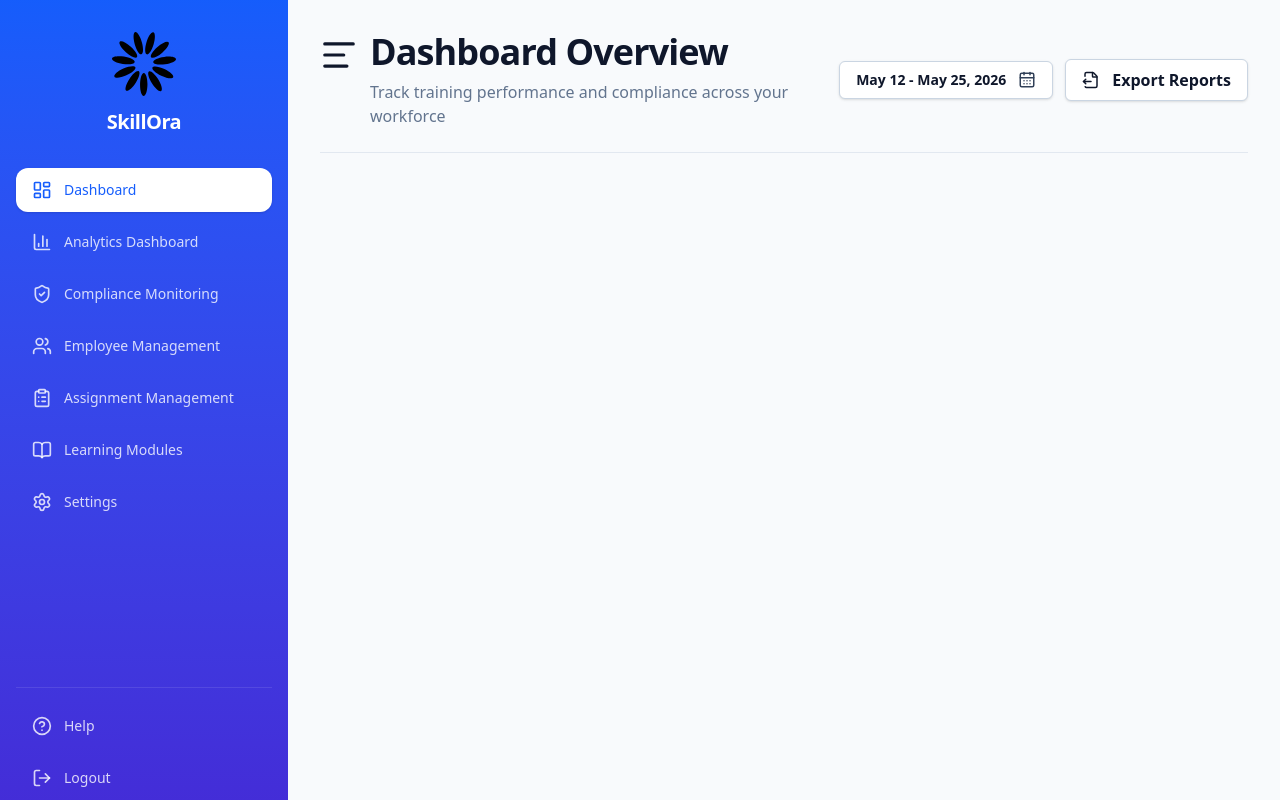
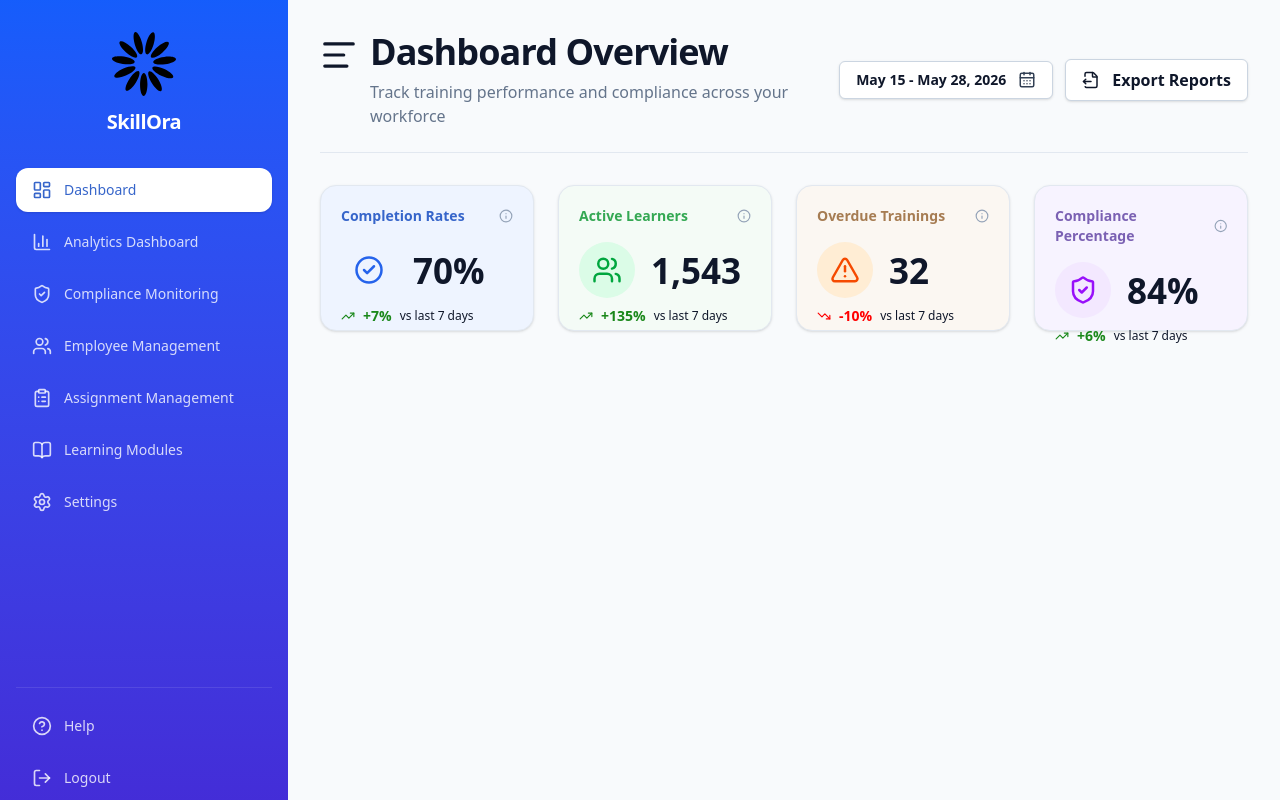
Before and after one commit to iibrahimx/skillora-frontend, a Next.js app: page /dashboard in a window 1280 px wide. Built offline with nearby package versions, Linux system fonts and the light colour scheme.

Commit message:
feat: implement responsive KPI cards and header

```diff
--- a/src/app/(dash)/dashboard/page.tsx
+++ b/src/app/(dash)/dashboard/page.tsx
@@ -2,7 +2,7 @@
 
 export default function Dashboard() {
   return (
-    <div className="p-8">
+    <div className="w-full flex-1 p-8">
       <DashboardScreen />
     </div>
   );
--- a/src/components/common/ComingSoon.tsx
+++ b/src/components/common/ComingSoon.tsx
@@ -11,21 +11,21 @@
   const router = useRouter();
 
   return (
-    <div className="flex min-h-screen flex-col items-center justify-center bg-slate-50 px-6 text-center">
-      <Construction size={80} className="mb-6 text-slate-900" />
+    <div className="flex min-h-screen flex-col items-center justify-center bg-[#f8fafc] px-6 text-center">
+      <Construction size={80} className="mb-6 text-[#0f172a]" />
 
-      <h1 className="mb-3 text-3xl font-bold text-blue-600">{title}</h1>
+      <h1 className="mb-3 text-3xl font-bold text-[#3665CA]">{title}</h1>
 
-      <h2 className="mb-2 text-xl font-semibold text-slate-700">Coming Soon</h2>
+      <h2 className="mb-2 text-xl font-semibold text-[#334155]">Coming Soon</h2>
 
-      <p className="mb-8 max-w-md text-slate-500">
+      <p className="mb-8 max-w-md text-#64748b">
         This feature is currently under development and will be available in a
         future update.
       </p>
 
       <button
         onClick={() => router.back()}
-        className="flex items-center gap-2 rounded-lg bg-blue-600 px-5 py-3 text-white transition hover:bg-blue-700 cursor-pointer"
+        className="flex items-center gap-2 rounded-lg bg-[#3665CA] px-5 py-3 text-white transition hover:bg-[#2b6cb0] cursor-pointer"
       >
         <ArrowLeft size={18} />
         Go Back
--- /dev/null
+++ b/src/components/common/DateRangePicker.tsx
@@ -0,0 +1,38 @@
+"use client";
+
+import { CalendarDays } from "lucide-react";
+
+export default function DateRangePicker() {
+  const endDate = new Date();
+
+  const startDate = new Date();
+  startDate.setDate(endDate.getDate() - 13);
+
+  const formatMonthDay = (date: Date) =>
+    date.toLocaleDateString("en-US", {
+      month: "short",
+      day: "numeric",
+    });
+
+  const year = endDate.getFullYear();
+
+  return (
+    <button
+      className="
+        flex items-center gap-3
+        rounded-md border border-[#cbd5e1]
+        bg-white px-4 py-2
+        shadow-sm
+        transition-all duration-300
+        hover:-translate-y-0.5
+        hover:shadow-md
+      "
+    >
+      <span className="whitespace-nowrap text-sm font-semibold text-[#0f172a]">
+        {formatMonthDay(startDate)} - {formatMonthDay(endDate)}, {year}
+      </span>
+
+      <CalendarDays size={18} className="shrink-0 text-[#334155]" />
+    </button>
+  );
+}
--- a/src/components/common/PageHeader.tsx
+++ b/src/components/common/PageHeader.tsx
@@ -1,4 +1,5 @@
-import { AlignLeft, CalendarDays, FileOutput } from "lucide-react";
+import { AlignLeft, FileOutput } from "lucide-react";
+import DateRangePicker from "./DateRangePicker";
 
 interface PageHeaderProps {
   title: string;
@@ -7,35 +8,27 @@
 
 export default function PageHeader({ title, subtitle }: PageHeaderProps) {
   return (
-    <header className="border-b border-slate-200 pb-6">
+    <header className="border-b border-[#e2e8f0] pb-6">
       {/* Main container */}
-      <div className="flex flex-col gap-4 sm:flex-row sm:items-center sm:justify-between">
+      <div className="flex flex-col gap-4 xl:flex-row xl:items-center xl:justify-between">
         {/* Left Side */}
         <div className="flex items-start gap-3 min-w-0 flex-1">
-          <AlignLeft size={38} className="mt-1 text-slate-900 shrink-0" />
+          <AlignLeft size={38} className="mt-1 text-[#0f172a] shrink-0" />
           <div className="min-w-0 flex-1">
-            <h1 className="text-3xl font-bold tracking-tight text-slate-900 lg:text-4xl">
+            <h1 className="text-3xl font-bold tracking-tight text-[#0f172a] xl:text-4xl">
               {title}
             </h1>
-            <p className="mt-2 text-base text-slate-500">{subtitle}</p>
+            <p className="mt-2 text-base text-[#64748b]">{subtitle}</p>
           </div>
         </div>
 
         {/* Right Side */}
         <div className="flex flex-wrap items-center gap-3 shrink-0">
-          <div
-            className="flex items-center gap-3 rounded-md border border-slate-300 bg-white px-4 py-2
-                shadow-sm transition-all duration-300 hover:-translate-y-0.5 hover:shadow-md"
-          >
-            <span className="text-sm font-semibold text-slate-900 whitespace-nowrap">
-              May 12 - May 25, 2026
-            </span>
-            <CalendarDays size={18} className="text-slate-700 shrink-0" />
-          </div>
+          <DateRangePicker />
 
           <button
-            className="flex items-center gap-3 rounded-md border border-slate-300 bg-white cursor-pointer
-                    px-4 py-2 font-semibold text-slate-900 shadow-sm transition-all duration-300
+            className="flex items-center gap-3 rounded-md border border-[#cbd5e1] bg-white cursor-pointer
+                    px-4 py-2 font-semibold text-[#0f172a] shadow-sm transition-all duration-300
                     hover:-translate-y-0.5 hover:shadow-md whitespace-nowrap"
           >
             <FileOutput size={18} className="shrink-0" />
--- /dev/null
+++ b/src/components/dashboard/CompletionRateCard.tsx
@@ -0,0 +1,34 @@
+import { Info, TrendingUp, CheckCircle2 } from "lucide-react";
+
+export default function CompletionRateCard() {
+  return (
+    <div className="flex h-[146px] flex-col rounded-2xl border border-[#e2e8f0] bg-[#EEF4FF] p-5 shadow-sm">
+      {/* Header */}
+      <div className="flex items-center justify-between">
+        <p className="text-sm font-semibold text-[#2563EB]">Completion Rates</p>
+
+        <Info size={14} className="text-[#94a3b8]" />
+      </div>
+
+      {/* Main Content */}
+      <div className="mt-4 flex items-center gap-4">
+        <div className="flex h-14 w-14 items-center justify-center rounded-full bg-[#DBEAFE]">
+          <CheckCircle2 size={30} className="text-[#2563EB]" />
+        </div>
+
+        <h2 className="text-[35px] font-bold leading-none text-[#0f172a]">
+          70%
+        </h2>
+      </div>
+
+      {/* Footer */}
+      <div className="mt-2 flex items-center gap-2">
+        <TrendingUp size={14} className="text-green-600" />
+
+        <span className="text-sm font-semibold text-green-600">+7%</span>
+
+        <span className="text-xs text-[#64748b]">vs last 7 days</span>
+      </div>
+    </div>
+  );
+}
--- a/src/components/dashboard/DashboardScreen.tsx
+++ b/src/components/dashboard/DashboardScreen.tsx
@@ -1,4 +1,5 @@
 import PageHeader from "@/components/common/PageHeader";
+import DashboardStats from "./DashboardStats";
 
 export default function DashboardScreen() {
   return (
@@ -7,6 +8,8 @@
         title="Dashboard Overview"
         subtitle="Track training performance and compliance across your workforce"
       />
+
+      <DashboardStats />
     </div>
   );
 }
--- /dev/null
+++ b/src/components/dashboard/DashboardStatCard.tsx
@@ -0,0 +1,70 @@
+import { Info, TrendingUp, TrendingDown, LucideIcon } from "lucide-react";
+
+interface DashboardStatCardProps {
+  title: string;
+  value: string;
+  change: string;
+  trend: "up" | "down";
+  icon: LucideIcon;
+  cardBg: string;
+  titleColor: string;
+  iconBg: string;
+  iconColor: string;
+}
+
+export default function DashboardStatCard({
+  title,
+  value,
+  change,
+  trend,
+  icon: Icon,
+  cardBg,
+  titleColor,
+  iconBg,
+  iconColor,
+}: DashboardStatCardProps) {
+  return (
+    <div
+      className={`flex h-[146px] flex-col rounded-2xl border border-[#e2e8f0] p-5 shadow-sm ${cardBg}`}
+    >
+      {/* Header */}
+      <div className="flex items-center justify-between">
+        <p className={`text-sm font-semibold ${titleColor}`}>{title}</p>
+
+        <Info size={14} className="text-[#94a3b8]" />
+      </div>
+
+      {/* Main Content */}
+      <div className="mt-4 flex items-center gap-4">
+        <div
+          className={`flex h-14 w-14 items-center justify-center rounded-full ${iconBg}`}
+        >
+          <Icon size={30} className={iconColor} />
+        </div>
+
+        <h2 className="text-[35px] font-bold leading-none text-[#0f172a]">
+          {value}
+        </h2>
+      </div>
+
+      {/* Footer */}
+      <div className="mt-2 flex flex-wrap items-center gap-2">
+        {trend === "up" ? (
+          <TrendingUp size={14} className="text-[#1A881A]" />
+        ) : (
+          <TrendingDown size={14} className="text-[#FF0000]" />
+        )}
+
+        <span
+          className={`text-sm font-semibold ${
+            trend === "up" ? "text-[#1A881A]" : "text-[#FF0000]"
+          }`}
+        >
+          {change}
+        </span>
+
+        <span className="text-xs text-#646464">vs last 7 days</span>
+      </div>
+    </div>
+  );
+}
--- a/src/components/dashboard/DashboardStats.tsx
+++ b/src/components/dashboard/DashboardStats.tsx
@@ -0,0 +1,57 @@
+import DashboardStatCard from "./DashboardStatCard";
+
+import { CheckCircle2, Users, TriangleAlert, ShieldCheck } from "lucide-react";
+
+export default function DashboardStats() {
+  return (
+    <section className="grid grid-cols-1 gap-6 md:grid-cols-2 xl:grid-cols-4">
+      <DashboardStatCard
+        title="Completion Rates"
+        value="70%"
+        change="+7%"
+        trend="up"
+        icon={CheckCircle2}
+        cardBg="bg-[#EEF4FF]"
+        titleColor="text-[#3665CA]"
+        iconBg="bg-#DBEAFE"
+        iconColor="text-[#2563EB]"
+      />
+
+      <DashboardStatCard
+        title="Active Learners"
+        value="1,543"
+        change="+135%"
+        trend="up"
+        icon={Users}
+        cardBg="bg-[#F4FBF6]"
+        titleColor="text-[#34A853]"
+        iconBg="bg-green-100"
+        iconColor="text-green-600"
+      />
+
+      <DashboardStatCard
+        title="Overdue Trainings"
+        value="32"
+        change="-10%"
+        trend="down"
+        icon={TriangleAlert}
+        cardBg="bg-[#FBF7F2]"
+        titleColor="text-[#A67C52]"
+        iconBg="bg-orange-100"
+        iconColor="text-orange-600"
+      />
+
+      <DashboardStatCard
+        title="Compliance Percentage"
+        value="84%"
+        change="+6%"
+        trend="up"
+        icon={ShieldCheck}
+        cardBg="bg-[#F7F3FF]"
+        titleColor="text-[#7B61B3]"
+        iconBg="bg-purple-100"
+        iconColor="text-purple-600"
+      />
+    </section>
+  );
+}
--- a/src/components/layout/Sidebar/SidebarItem.tsx
+++ b/src/components/layout/Sidebar/SidebarItem.tsx
@@ -22,7 +22,7 @@
         transition-all duration-200
         ${
           active
-            ? "bg-white text-blue-600 shadow-sm"
+            ? "bg-white text-[#3665CA] shadow-sm"
             : "text-white/80 hover:bg-white/10 hover:text-white"
         }
       `}
```
